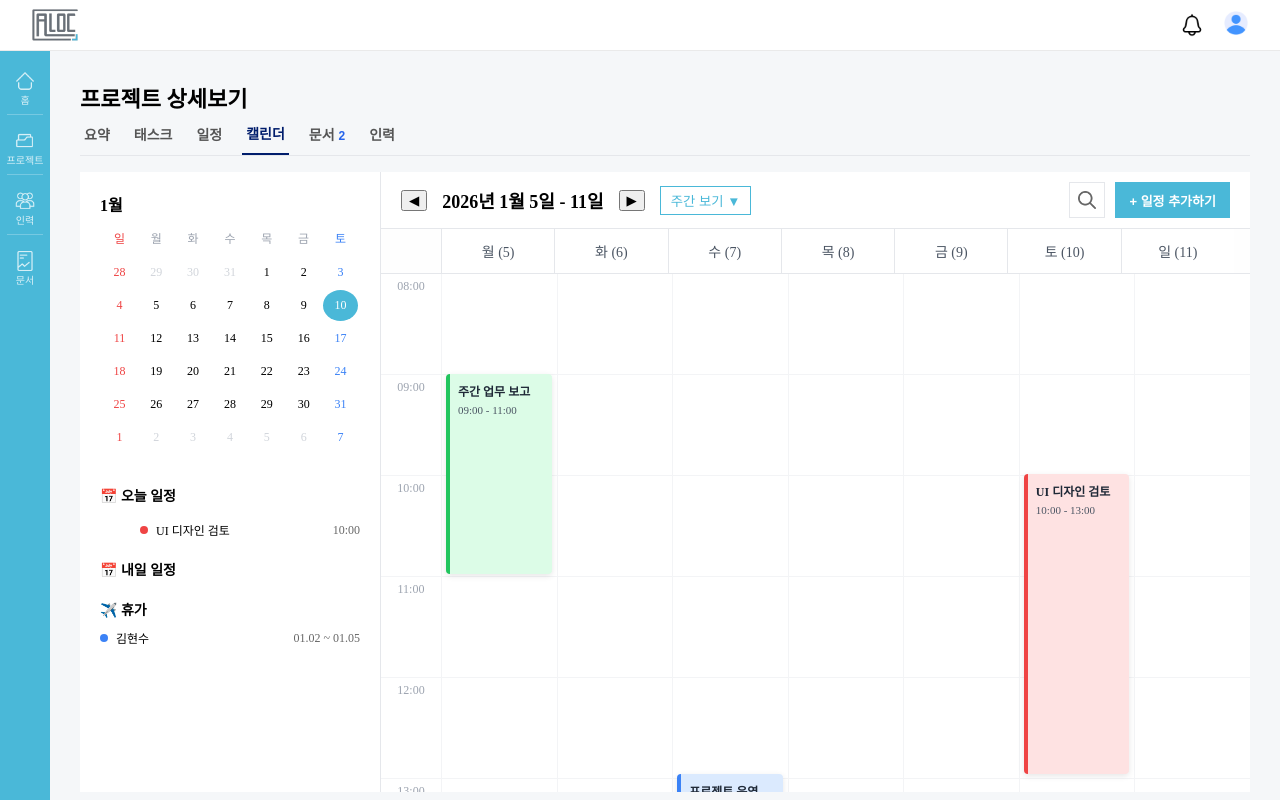
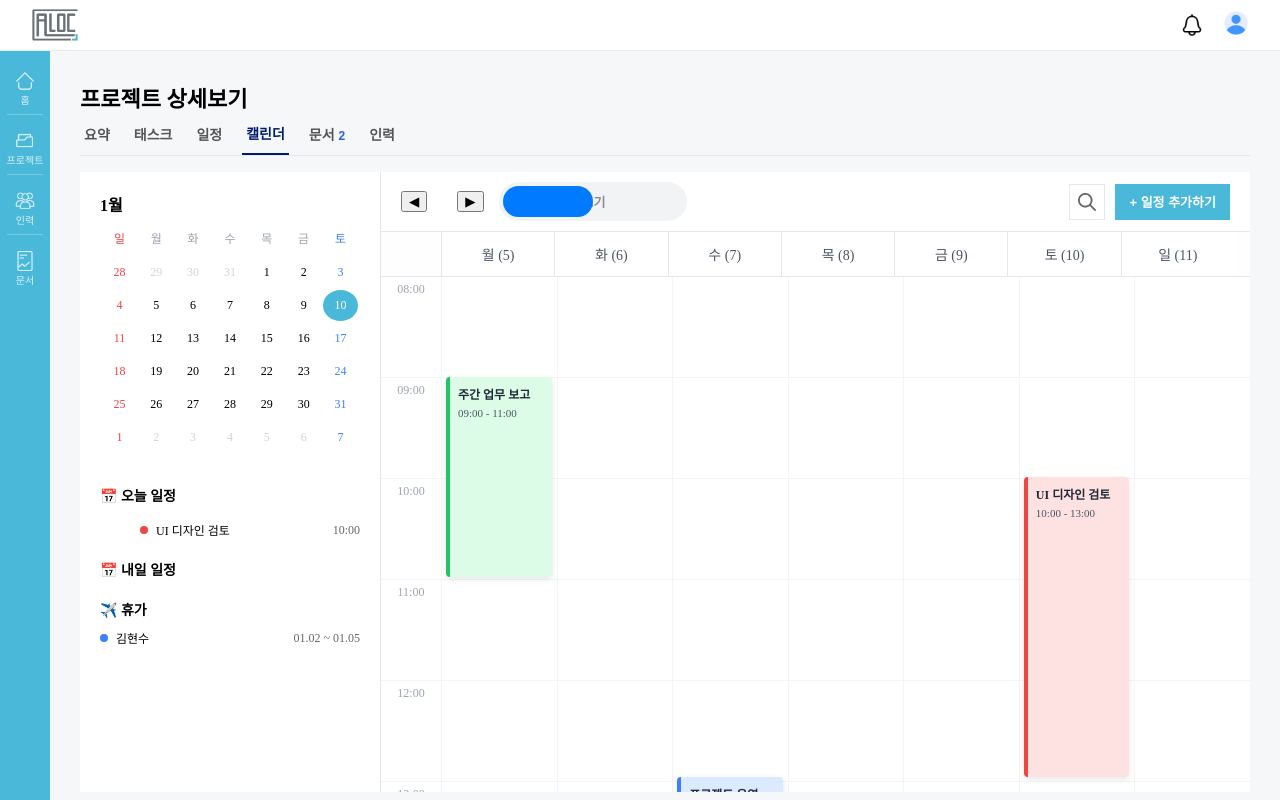
Before and after one commit to Hanwha-Moirai/Alloc-FE, a Vue app: page /projects/1/calendar in a window 1280 px wide. Built offline with nearby package versions, Linux system fonts and the light colour scheme.

Commit message:
feat : 월간보기 추가

```diff
--- a/src/pages/projectTabs/ProjectCalendar.vue
+++ b/src/pages/projectTabs/ProjectCalendar.vue
@@ -72,8 +72,20 @@
         <h2 class="current-week">{{ weekRangeText }}</h2>
         <button class="menu-btn" @click="moveWeek(1)">▶</button>
 
-        <div class="view-selector">
-          <button class="select-btn">주간 보기 ▼</button>
+        <div class="view-toggle-container">
+          <div class="toggle-background" :class="viewMode">
+            <div class="toggle-slider"></div>
+            <button
+                class="toggle-btn"
+                :class="{ active: viewMode === 'week' }"
+                @click="setViewMode('week')"
+            >주간 보기</button>
+            <button
+                class="toggle-btn"
+                :class="{ active: viewMode === 'month' }"
+                @click="setViewMode('month')"
+            >월간 보기</button>
+          </div>
         </div>
 
         <div class="header-right">
@@ -85,6 +97,7 @@
       </header>
 
       <div class="timeline-grid">
+        <template v-if="viewMode === 'week'">
           <div class="grid-header">
             <div class="time-column"></div>
             <div
@@ -96,7 +109,6 @@
               {{ day.displayLabel }}
             </div>
           </div>
-
           <div class="grid-body">
             <div v-for="hour in hours" :key="hour" class="hour-row">
               <div class="time-label">{{ hour }}:00</div>
@@ -113,6 +125,36 @@
               <span class="event-time">{{ event.startTime }} - {{ dayjs(event.date + ' ' + event.startTime).add(event.duration, 'hour').format('HH:mm') }}</span>
             </div>
           </div>
+        </template>
+
+        <template v-else>
+          <div class="month-grid-header">
+            <div v-for="label in dayLabels" :key="label" class="month-day-label">{{ label }}</div>
+          </div>
+          <div class="month-grid-body">
+            <div
+                v-for="day in monthCalendarDays"
+                :key="day.fullDate"
+                class="month-day-cell"
+                :class="{ 'other-month': !day.isCurrentMonth }"
+            >
+              <span class="day-num" :class="{ 'today-circle': day.isToday }">{{ day.day }}</span>
+              <div class="month-event-list">
+                <div
+                    v-for="event in day.events.slice(0, 3)"
+                    :key="event.id"
+                    class="month-event-item"
+                    :style="{ borderLeft: `3px solid ${event.borderColor}`, backgroundColor: event.color }"
+                >
+                  {{ event.title }}
+                </div>
+                <div v-if="day.events.length > 3" class="more-events">
+                  +{{ day.events.length - 3 }} 더보기
+                </div>
+              </div>
+            </div>
+          </div>
+        </template>
       </div>
     </main>
   </div>
@@ -124,6 +166,35 @@ import dayjs from 'dayjs'
 import 'dayjs/locale/ko'
 
 dayjs.locale('ko')
+
+const viewMode = ref('week') // 'week' 또는 'month'
+
+// 보기 모드 변경 함수
+const setViewMode = (mode: string) => {
+  viewMode.value = mode
+}
+
+// 월간 달력용 날짜 데이터 (6주치 계산)
+const monthCalendarDays = computed(() => {
+  const startOfMonth = selectedDate.value.startOf('month')
+  const startDay = startOfMonth.startOf('week') // 일요일 시작 기준
+
+  const days = []
+  let current = startDay
+
+  // 6주(42일) 데이터를 생성
+  for (let i = 0; i < 42; i++) {
+    days.push({
+      fullDate: current.format('YYYY-MM-DD'),
+      day: current.date(),
+      isCurrentMonth: current.month() === selectedDate.value.month(),
+      isToday: current.isSame(dayjs(), 'day'),
+      events: eventItems.value.filter(e => e.date === current.format('YYYY-MM-DD'))
+    })
+    current = current.add(1, 'day')
+  }
+  return days
+})
 
 // 기준 날짜 상태 (현재는 오늘 기준)
 const selectedDate = ref(dayjs())
@@ -179,7 +250,10 @@ const weekDays = computed(() => {
 })
 
 // 헤더에 표시될 주간 범위 텍스트
-const weekRangeText = computed(() => {
+const headerText = computed(() => {
+  if (viewMode.value === 'month') {
+    return selectedDate.value.format('YYYY년 M월')
+  }
   const start = weekDays.value[0].fullDate
   const end = weekDays.value[6].fullDate
   return `${dayjs(start).format('YYYY년 M월 D일')} - ${dayjs(end).format('D일')}`
@@ -322,7 +396,48 @@ const tomorrowSchedules = computed(() => {
   display: flex; align-items: center; padding: 10px 20px; border-bottom: 1px solid #e5e7eb; gap: 15px;
 }
 .current-week { font-size: 18px; font-weight: 700; margin: 0; }
-.select-btn { padding: 4px 10px; border: 1px solid #4ab8d8; background: #fff; color: #4ab8d8; cursor: pointer; }
+.view-toggle-container {
+  background: #f1f3f5; /* 연회색 배경 */
+  border-radius: 20px;
+  padding: 4px;
+  display: flex;
+  position: relative;
+  width: 180px; /* 적절한 너비 조정 */
+}
+
+.toggle-slider {
+  position: absolute;
+  top: 4px;
+  left: 4px;
+  width: calc(50% - 4px);
+  height: calc(100% - 8px);
+  background: #007bff; /* Cheese의 파란색 */
+  border-radius: 16px;
+  transition: transform 0.3s ease;
+  z-index: 1;
+}
+
+/* 월간 모드일 때 슬라이더 이동 */
+.toggle-background.month .toggle-slider {
+  transform: translateX(100%);
+}
+
+.toggle-btn {
+  flex: 1;
+  border: none;
+  background: none;
+  padding: 6px 0;
+  font-size: 13px;
+  font-weight: 600;
+  color: #868e96;
+  z-index: 2;
+  cursor: pointer;
+  transition: color 0.3s;
+}
+
+.toggle-btn.active {
+  color: #ffffff; /* 선택된 글자는 흰색 */
+}
 .header-right { margin-left: auto; display: flex; gap: 10px; }
 .search-btn {
   background: none;
@@ -429,5 +544,77 @@ const tomorrowSchedules = computed(() => {
 }
 .time-slot { flex: 1; border-left: 1px solid #f3f4f6; }
 
+/* 월간 그리드 스타일 */
+.month-grid-header {
+  display: grid;
+  grid-template-columns: repeat(7, 1fr);
+  border-bottom: 1px solid #e5e7eb;
+  background: #f9fafb;
+}
+.month-day-label {
+  padding: 10px;
+  text-align: center;
+  font-weight: 600;
+  font-size: 13px;
+}
 
+.month-grid-body {
+  display: grid;
+  grid-template-columns: repeat(7, 1fr);
+  grid-template-rows: repeat(6, 1fr); /* 6주 고정 */
+  flex: 1;
+  overflow-y: auto;
+}
+
+.month-day-cell {
+  border-right: 1px solid #f3f4f6;
+  border-bottom: 1px solid #f3f4f6;
+  min-height: 120px;
+  padding: 5px;
+  background: #fff;
+}
+
+.month-day-cell.other-month {
+  background: #fafafa;
+  color: #d1d5db;
+}
+
+.day-num {
+  font-size: 12px;
+  font-weight: 500;
+  margin-bottom: 5px;
+  display: inline-block;
+  width: 20px;
+  height: 20px;
+  text-align: center;
+  line-height: 20px;
+}
+
+.today-circle {
+  background: #4ab8d8;
+  color: #fff;
+  border-radius: 50%;
+}
+
+.month-event-list {
+  display: flex;
+  flex-direction: column;
+  gap: 2px;
+}
+
+.month-event-item {
+  font-size: 11px;
+  padding: 2px 4px;
+  white-space: nowrap;
+  overflow: hidden;
+  text-overflow: ellipsis;
+  border-radius: 2px;
+}
+
+.more-events {
+  font-size: 10px;
+  color: #3b82f6;
+  padding-left: 4px;
+  font-weight: 600;
+}
 </style>
```
Lines whose indentation alone changed are shown as unchanged.
